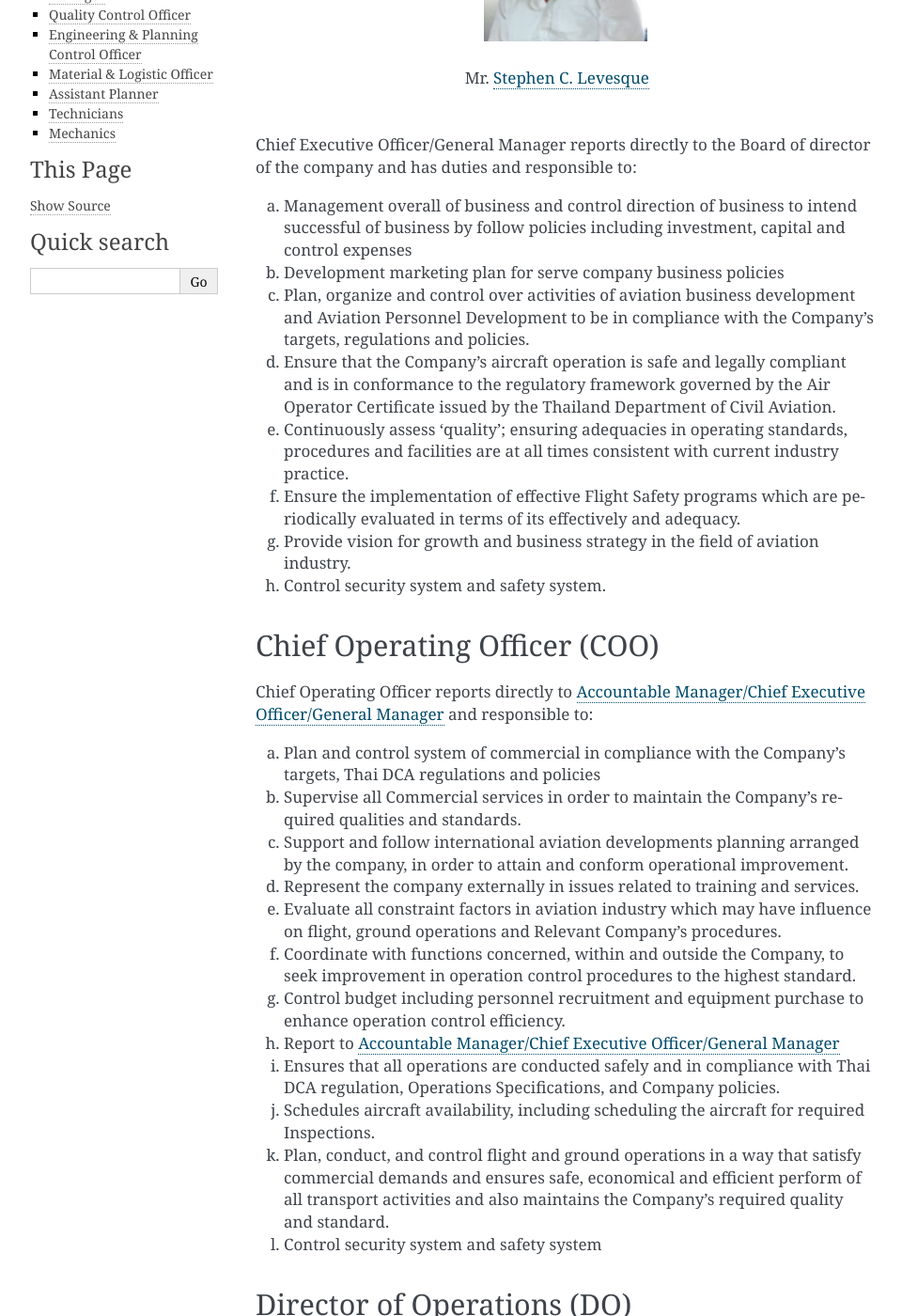
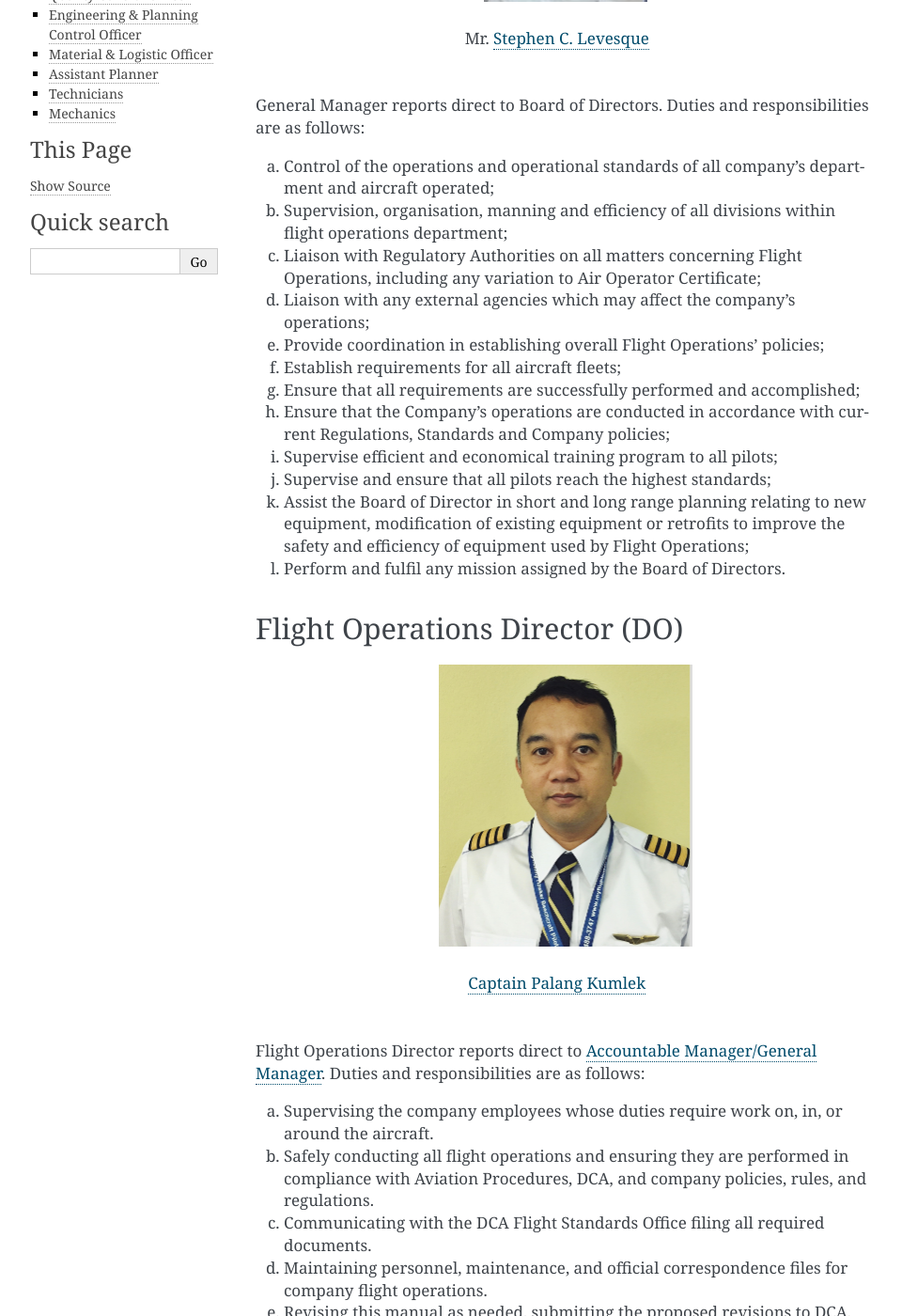
Before and after one commit to paisan/AC-Aviation, a Sphinx documentation site: the page built from source/GMM/Management_Personnel.rst, in a window 1280 px wide and 1400 px high, scrolled down 341 px. Shown: the whole window at 94% size, without its empty margins (148-1108 px from the left). Built offline with Sphinx 7.4.7, drawn with Linux system fonts in a browser that asks for light colours; some of the changed text lies outside the part shown.

Commit message:
Management Personnel amended.

```diff
--- a/source/GMM/Management_Personnel.rst
+++ b/source/GMM/Management_Personnel.rst
@@ -1,12 +1,11 @@
 Management Personnel
 ---------------------
 
-.. index:: Accountable Manager
+.. index:: Accountable Manager/General Manager
+.. _`Accountable Manager/General Manager`:
 
-.. _`Accountable Manager`:
-
-Accountable Manager/Chief Executive Officer/General Manager
-^^^^^^^^^^^^^^^^^^^^^^^^^^^^^^^^^^^^^^^^^^^^^^^^^^^^^^^^^^^
+Accountable Manager/General Manager
+^^^^^^^^^^^^^^^^^^^^^^^^^^^^^^^^^^^
 
 .. figure:: /images/Permanent/Stephen_Levesque.png
 	:scale: 100 %
@@ -16,61 +15,39 @@ Accountable Manager/Chief Executive Officer/General Manager
 	Mr. :ref:`Stephen C. Levesque`
 
 
-Chief Executive Officer/General Manager reports directly to the Board of director of the company and has duties and responsible to:
+General Manager reports direct to Board of Directors.
+Duties and responsibilities are as follows:
 
-a) Management overall of business and control direction of business to intend successful of business by follow policies including investment, capital and control expenses
+a) Control of the operations and operational standards of all company's department and aircraft operated;
 
-b) Development marketing plan for serve company business policies
+b) Supervision, organisation, manning and efficiency of all divisions within flight operations department;
 
-c) Plan, organize and control over activities of aviation business development and Aviation Personnel Development to be in compliance with the Company’s targets, regulations and policies.
+c) Liaison with Regulatory Authorities on all matters concerning Flight Operations, including any variation to Air Operator Certificate;
 
-d) Ensure that the Company’s aircraft operation is safe and legally compliant and is in conformance to the regulatory framework governed by the Air Operator Certificate issued by the Thailand Department of Civil Aviation.
+d) Liaison with any external agencies which may affect the company’s operations;
 
-e) Continuously assess ‘quality’; ensuring adequacies in operating standards, procedures and facilities are at all times consistent with current industry practice.
+e) Provide coordination in establishing overall Flight Operations’ policies;
 
-f) Ensure the implementation of effective Flight Safety programs which are periodically evaluated in terms of its effectively and adequacy.
+f) Establish requirements for all aircraft fleets;
 
-g) Provide vision for growth and business strategy in the field of aviation industry.
+g) Ensure that all requirements are successfully performed and accomplished;
 
-h) Control security system and safety system.
+h) Ensure that the Company’s operations are conducted in accordance with current Regulations, Standards and Company policies;
 
-.. index:: Chief Operating Officer (COO)
-.. _`Chief Operating Officer`:
+i) Supervise efficient and economical training program to all pilots;
 
-Chief Operating Officer (COO)
-^^^^^^^^^^^^^^^^^^^^^^^^^^^^^
+j) Supervise and ensure that all pilots reach the highest standards;
 
-Chief Operating Officer reports directly to :ref:`Accountable Manager` and responsible to:
+k) Assist the Board of Director in short and long range planning relating to new equipment, modification of existing equipment or retrofits to improve the safety and efficiency of equipment used by Flight Operations;
 
-a) Plan and control system of commercial in compliance with the Company’s targets, Thai DCA regulations and policies
+l) Perform and fulfil any mission assigned by the Board of Directors.
 
-b) Supervise all Commercial services in order to maintain the Company’s required qualities and standards.
 
-c) Support and follow international aviation developments planning arranged by the company, in order to attain and conform operational improvement.
+.. index:: Flight Operations Director (DO)
+.. _`Flight Operations Director`:
 
-d) Represent the company externally in issues related to training and services.
-
-e) Evaluate all constraint factors in aviation industry which may have influence on flight, ground operations and Relevant Company’s procedures.
-
-f) Coordinate with functions concerned, within and outside the Company, to seek improvement in operation control procedures to the highest standard.
-
-g) Control budget including personnel recruitment and equipment purchase to enhance operation control efficiency.
-
-h) Report to :ref:`Accountable Manager`
-
-i) Ensures that all operations are conducted safely and in compliance with Thai DCA regulation, Operations Specifications, and Company policies.
-
-j) Schedules aircraft availability, including scheduling the aircraft for required Inspections.
-
-k) Plan, conduct, and control flight and ground operations in a way that satisfy commercial demands and ensures safe, economical and efficient perform of all transport activities and also maintains the Company’s required quality and standard.
-
-l) Control security system and safety system
-
-.. index:: Director of Operations (DO)
-.. _`Director of Operations`:
-
-Director of Operations (DO)
-^^^^^^^^^^^^^^^^^^^^^^^^^^^
+Flight Operations Director (DO)
+^^^^^^^^^^^^^^^^^^^^^^^^^^^^^^^
 
 .. figure:: /images/Permanent/CaptainPalangKumlek.jpg
    :scale: 25 %
@@ -79,17 +56,75 @@ Director of Operations (DO)
 
    :ref:`Captain Palang Kumlek`
 
-Director of Operations reports directly to :ref:`Chief Operating Officer` and responsible to:
+Flight Operations Director reports direct to :ref:`Accountable Manager/General Manager`.
+Duties and responsibilities are as follows:
 
-a) Organize, direct and develop overall flight operation activities, both International and Regional, as well as to exercise overall control in order to be compliance with the company’s targets, regulations, policies and planning
+a) Supervising the company employees whose duties require work on, in, or around the aircraft.
 
-b) Establish standardized requirements for all flight operations and related ground operations, and supervise all activities concerned in accordance with the Company’ standard as well as the regulations from both local and international authorities with adherence to applicable government regulations
+b) Safely conducting all flight operations and ensuring they are performed in compliance with Aviation Procedures, DCA, and company policies, rules, and regulations.
 
-c) Be fully responsible for provision, utilization, maintenance and quality control assurance of all flight operations resource and supports, such as personnel, equipment as well as document
+c) Communicating with the DCA Flight Standards Office filing all required documents.
 
-d) Represent the company externally in the issues related to and all matter concerned with flight deck crew operation.
+d) Maintaining personnel, maintenance, and official correspondence files for company flight operations.
 
-e) Be fully responsible for maintenance and inspection of aircraft, engine, propeller and components and ensure that they are in airworthy operational and commercial requirements.
+e) Revising this manual as needed, submitting the proposed revisions to DCA, receiving concurrence from DCA that revisions are accepted, and distributing those revisions to all manual holders.
+
+f) Ensuring that all aircraft are maintained in compliance with all applicable FAR, and DCA directives.
+
+g) Coordinating with the Maintenance Director regarding the timely correction of mechanical or electrical irregularities and discrepancies.
+
+h) Scheduling aircraft availability in consultation with the Scheduler.
+
+i) Directing the employment, oversight, and performance reviews of Flight Crew personnel.
+
+j) Managing the development of organizational, facility, and equipment recommendations.
+
+k) Providing input to the aircraft annual business and operating plans.
+
+l) Participating in industry associations.
+
+m) Completing special projects as assigned by company management.
+
+n) Establishing and maintaining rapport with corporate executives, customers, and industry associates.
+
+o) Approving flight crew assignments in accordance with this manual.
+
+p) In the event of an incident/accident or off-normal event, the Flight Operations Manager will notify MD and DCA with the pertinent details.
+
+.. index:: Quality Assurance Director
+.. _`Quality Assurance Director`:
+
+Quality Assurance Director
+^^^^^^^^^^^^^^^^^^^^^^^^^^
+
+The Quality Assurance Director is appointed by and reports to :ref:`Accountable Manager/General Manager`. While performing, his /her quality management duty, QA is completely independent of departmental organization, reports to the Quality Assurance Board and has direct access to the General Manager.  Duties and responsibilities are as follows:
+
+a) Establish and issue proper methods and procedures to comply with regulatory requirements and Company quality policies and standards;
+
+b) Ensure all documentation in his/her area is accurate and updated and that staffs are familiar with and follow the requirements;
+
+c) Ensure revision to procedures do not contradict or violate policies, regulations or standards;
+
+d) Conduct periodic department QA audits to detect actual or potential sources of non-conformance;
+
+e) Track and update progress of remedial action plans;
+
+f) Verify effectiveness of remedial actions taken in eliminating recurrence;
+
+g) Organize quality related training as necessary;
+
+h) Escort external auditors or Authority on audits;
+
+i) Participate in investigations;
+
+j) Participate as a member in the Flight operations Selection Review Board and in safety meetings;
+
+k) Communicate with other internal departments and external entities regarding quality issues;
+
+l) Recommend practices to enhance operational safety, security, efficiency effectiveness and economics;
+
+m) Perform other duties assigned by the Director of Flight operations or Quality assurance Board
+
 
 .. index:: Maintenance Manager
 .. _`Maintenance Manager`:
@@ -100,7 +135,7 @@ Maintenance Manager
 | :ref:`Stephen C. Levesque`
 | :ref:`Wg.Cdr. Phat Winmoon`
 
-Report to: :ref:`Director of Operations`
+Report to: :ref:`Flight Operations Director`
 
 Qualification:
 
@@ -196,7 +231,7 @@ Quality Control Officer
 
 :ref:`Supawan K.`
 
-Report to: :ref:`Director of Operations`
+Report to: :ref:`Flight Operations Director`
 
 Qualification:
 
--- a/source/index.rst
+++ b/source/index.rst
@@ -35,7 +35,7 @@ AC Aviation Organisational Charts
 ---------------------------------
 
 .. toctree::
-   :maxdepth: 1
+   :maxdepth: 2
 
    Charts/ACA_Company_Organisation
    Charts/ACA_Administation_HR_Organisation
```
Also changed, not shown: other parts of source/GMM/Management_Personnel.rst (+1 -1 lines), 10 other files.
